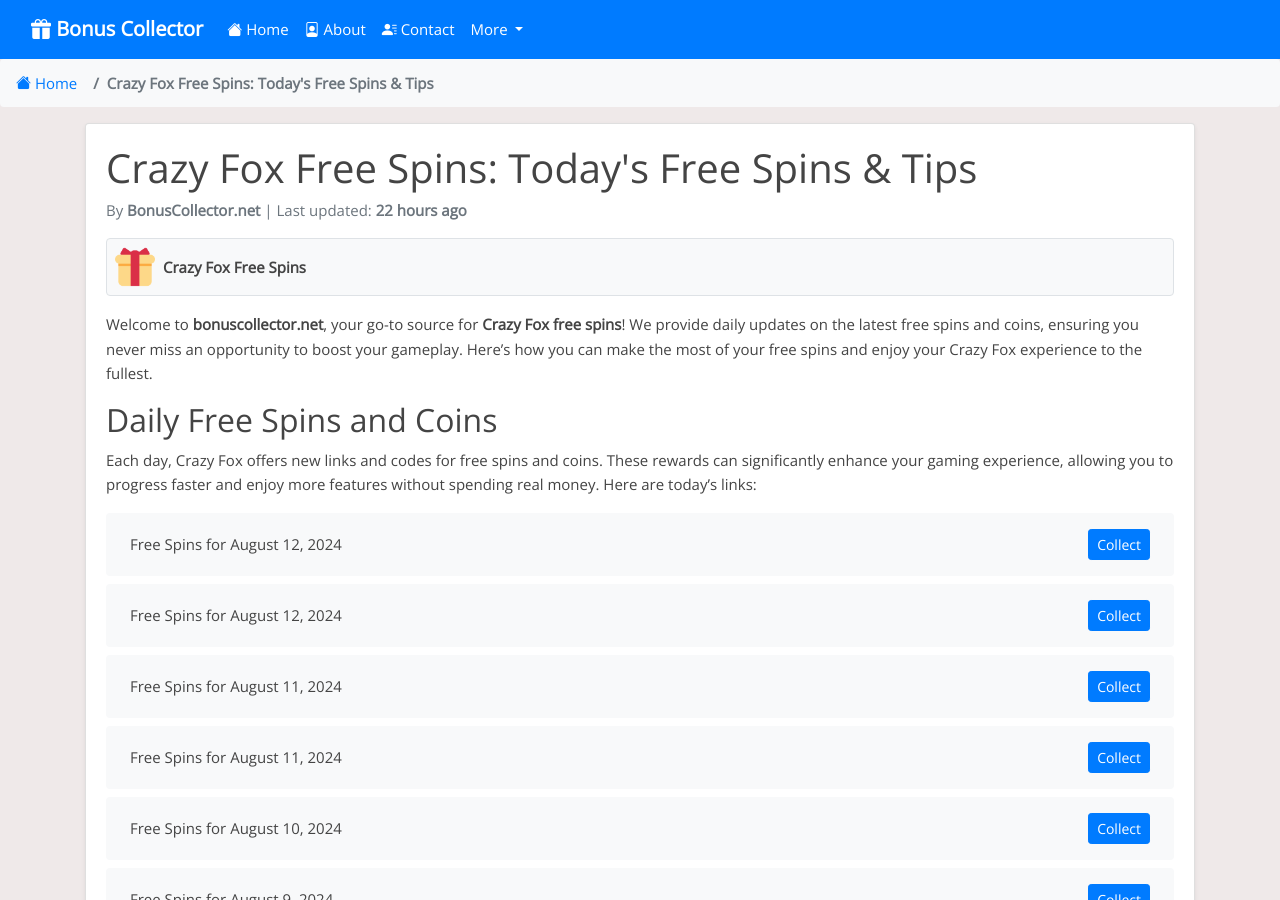
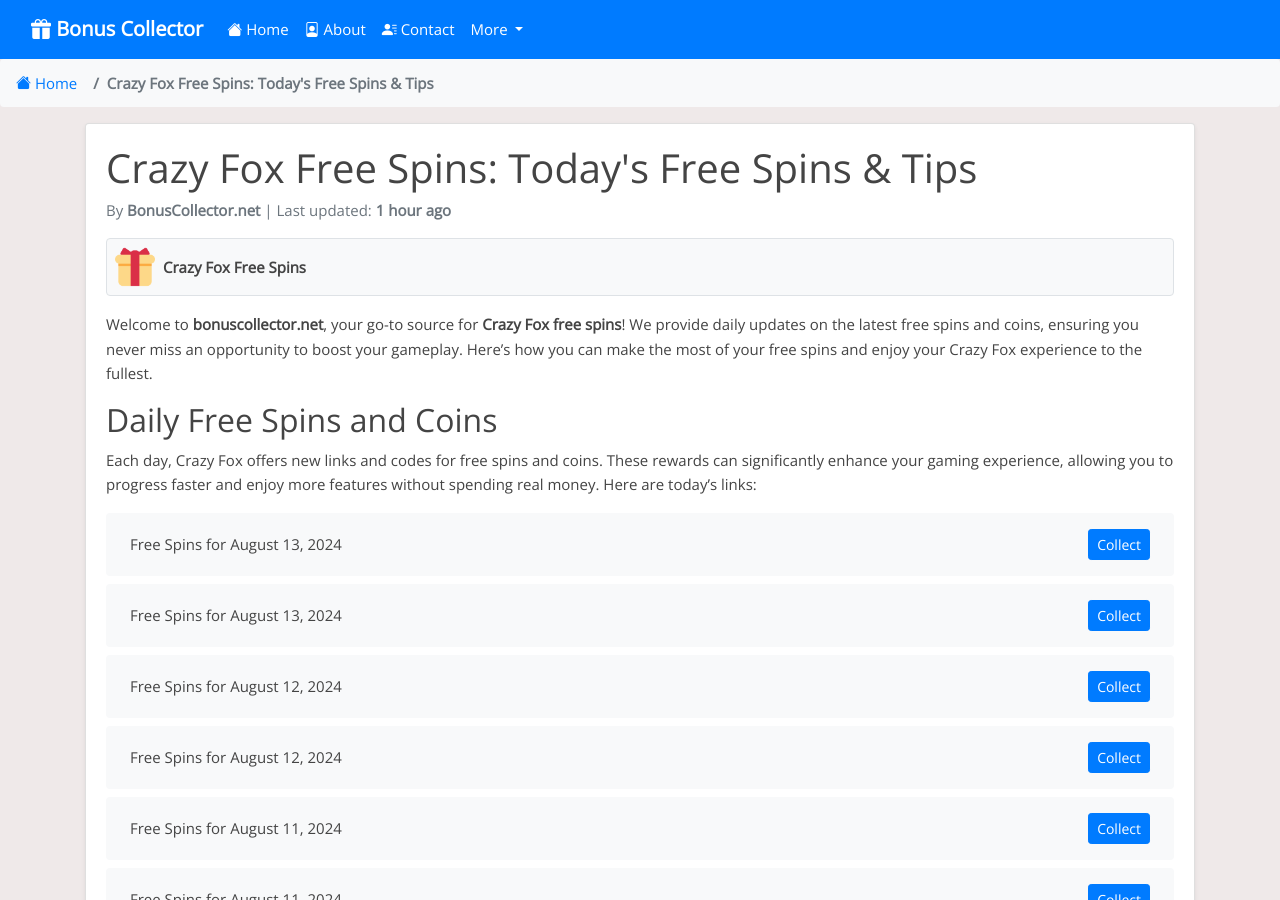
Before and after one commit to Prollad99/bs-net, a Jekyll site: the page built from _posts/2024-07-04-crazy-fox.md, in a window 1280 px wide and 900 px high. Built offline with Jekyll 4.4.1, drawn with Linux system fonts in a browser that asks for light colours; nearby versions of some CDN libraries; comment, search, counter and statistics services are not loaded; some of the changed text lies outside the part shown.

Commit message:
Update crazy-fox reward links and last modified date

```diff
--- a/_data/include_files.yml
+++ b/_data/include_files.yml
@@ -20,7 +20,7 @@
   last_modified: 2024-08-12 03:36:09
 
 crazy-fox.html:
-  last_modified: 2024-08-12 12:20:06
+  last_modified: 2024-08-13 10:11:20
 
 piggy-go.html:
   last_modified: 2024-08-13 05:10:37
--- a/_includes/crazy-fox.html
+++ b/_includes/crazy-fox.html
@@ -1,4 +1,12 @@
 <ul class="list-group mt-3 mb-4">
+  <li class="list-group-item d-flex justify-content-between align-items-center">
+    <span>Free Spins for August 13, 2024</span>
+    <a href="https://rwys.xyz/?code=F87I" class="btn btn-primary btn-sm">Collect</a>
+  </li>
+  <li class="list-group-item d-flex justify-content-between align-items-center">
+    <span>Free Spins for August 13, 2024</span>
+    <a href="http://rwys.xyz/?code=F77C" class="btn btn-primary btn-sm">Collect</a>
+  </li>
   <li class="list-group-item d-flex justify-content-between align-items-center">
     <span>Free Spins for August 12, 2024</span>
     <a href="http://rwys.xyz/?code=F67D" class="btn btn-primary btn-sm">Collect</a>
@@ -391,12 +399,4 @@
     <span>Free Spins for Invalid Date</span>
     <a href="http://rwys.xyz/?code=Fdjs" class="btn btn-primary btn-sm">Collect</a>
   </li>
-  <li class="list-group-item d-flex justify-content-between align-items-center">
-    <span>Free Spins for Invalid Date</span>
-    <a href="https://rwys.xyz/?code=FIJZ" class="btn btn-primary btn-sm">Collect</a>
-  </li>
-  <li class="list-group-item d-flex justify-content-between align-items-center">
-    <span>Free Spins for Invalid Date</span>
-    <a href="http://rwys.xyz/?code=Fcia" class="btn btn-primary btn-sm">Collect</a>
-  </li>
 </ul>
```
Also changed, not shown: links-json/crazy-fox.json (+8 -6 lines).
